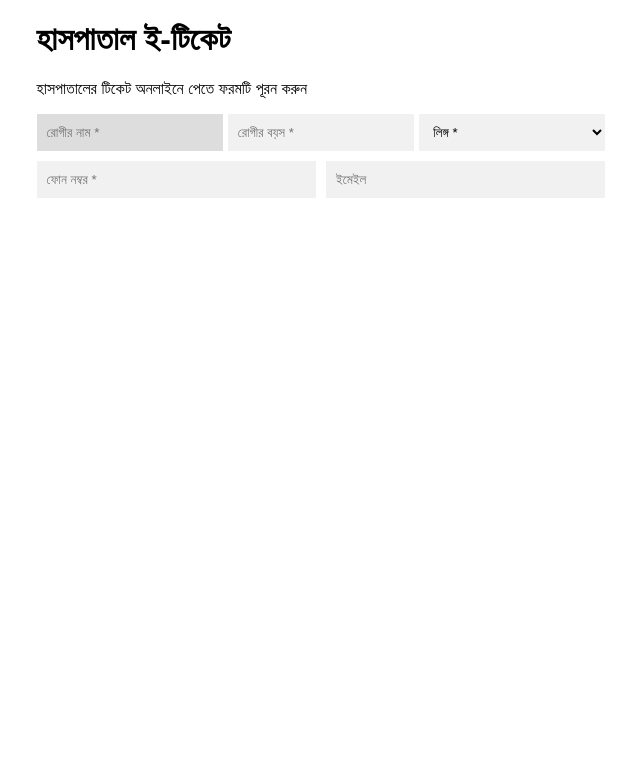
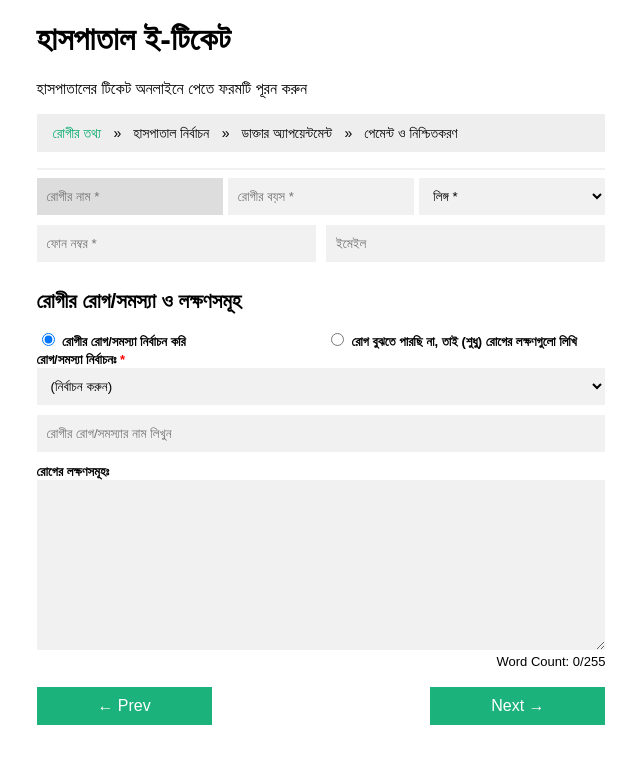
Before and after one commit to mahfuz225bd/Hospital-E-Ticketing-System, a Flask app: page / in a window 1280 px wide. Shown: the top 764 px of the page, without its empty margins (319-959 px from the left). Run offline with Flask 3, Linux system fonts and the light colour scheme; data that the repository does not hold is empty.

Commit message:
completed multi step without nav button action

```diff
--- a/static/base.js
+++ b/static/base.js
@@ -146,26 +146,61 @@ class CompareParagraphs {
 }
 
 class SlideForm {
-    constructor(slideElementsClassName) {
-        this.elements = document.getElementsByClassName(slideElementsClassName);
-        this.currentSlideIndex = 1;
+    #elements;
+    #indicatorLi;
+    #currentSlideNo;
+
+    constructor(slideElementsClassName, indicatorUlElementClassName) {
+        this.#elements = document.getElementsByClassName(slideElementsClassName);
+        this.#indicatorLi = document.querySelectorAll(`ul.${indicatorUlElementClassName} li`);
+        this.#currentSlideNo = 1;
     }
 
-    setCurrentSlideIndex(n) {
-        this.currentSlideIndex = n;
+    count() {
+        return this.#elements.length
     }
 
-    showSlide(n) {
-        const slides = this.elements
+    getSlideNo() {
+        return this.#currentSlideNo;
+    }
+
+    #setSlideNo(n) {
+        this.#currentSlideNo = n;
+    }
+
+    show(n) {
+        const slides = this.#elements
+        const indicatorLi = this.#indicatorLi
+
         let i;
-        if (n > slides.length) { this.setCurrentSlideIndex(1) }
-        if (n < 1) { this.setCurrentSlideIndex(this.currentSlideIndex) }
+        if (n > this.count()) { this.#setSlideNo(1) }
+        if (n < 1) { this.#setSlideNo(this.getSlideNo()) }
 
-        for (i = 0; i < slides.length; i++) {
+        for (i = 0; i < this.count(); i++) {
             slides[i].style.display = "none";
+            indicatorLi[i].style.color = "initial";
         }
 
-        slides[this.currentSlideIndex - 1].style.display = "block";
+        slides[this.getSlideNo() - 1].style.display = "block";
+        indicatorLi[this.getSlideNo() - 1].style.color = '#04AA6D';
+    }
+
+    next() {
+        if (this.getSlideNo() < this.count()) {
+            this.#setSlideNo(this.getSlideNo() + 1)
+            this.show(this.getSlideNo())
+        } else {
+            alert("Not available")
+        }
+    }
+
+    prev() {
+        if (this.getSlideNo() > 1) {
+            this.#setSlideNo(this.getSlideNo() - 1)
+            this.show(this.getSlideNo())
+        } else {
+            alert("Not available")
+        }
     }
 }
 
--- a/static/default.css
+++ b/static/default.css
@@ -90,6 +90,16 @@ select.loading {
   opacity: 0.5;
 }
 
+/* Form slider */
+.form-slide nav {
+  display: flex;
+  justify-content: space-between;
+}
+
+.form-slide nav .btn {
+  width: 175px;
+}
+
 /* Input rows and cols */
 
 .input-row {
@@ -132,10 +142,6 @@ ul.step-indicator li {
   display: inline;
   font-size: 14px;
   color: black;
-}
-
-ul.step-indicator li.active {
-  color: #04AA6D;
 }
 
 ul.step-indicator li+li:before {
--- a/static/default.js
+++ b/static/default.js
@@ -20,6 +20,11 @@ document.addEventListener('DOMContentLoaded', () => {
     const allDoctorNameValues = document.querySelectorAll('output.doctorNameValue')
     const appointmentDateRow = document.querySelector('#appointmentDateRow')
     const inputAppointmentDate = document.querySelector('#appointmentDate')
+
+    const formSlide = new SlideForm('form-slide', 'step-indicator');
+
+    // Showing form
+    formSlide.show()
 
     // Setting attributes value, min, max properties of #appointmentDate
     const todayForHTML = DateValueForHTML.getToday()
@@ -229,9 +234,6 @@ document.addEventListener('DOMContentLoaded', () => {
         preventDatesToInput(targetElement, unavailableISOWeeks)
     })
 
-    const formSlide = new SlideForm('form-slide');
-    formSlide.showSlide()
-
     // If form#mainForm is submitted
     mainForm.addEventListener('submit', event => {
         event.preventDefault()
--- a/templates/index.html
+++ b/templates/index.html
@@ -2,14 +2,14 @@
 <h1>হাসপাতাল ই-টিকেট</h1>
 <p>হাসপাতালের টিকেট অনলাইনে পেতে ফরমটি পূরন করুন</p>
 
-<!-- <ul class="step-indicator">
+<ul class="step-indicator">
   <li class="active">রোগীর তথ্য</li>
   <li>হাসপাতাল নির্বাচন</li>
   <li>ডাক্তার অ্যাপয়েন্টমেন্ট</li>
   <li>পেমেন্ট ও নিশ্চিতকরণ</li>
 </ul>
 
-<hr /> -->
+<hr />
 
 <form action="/post" id="mainForm">
   <div class="form-slide">
@@ -39,9 +39,7 @@
         <input type="text" placeholder="ইমেইল" name="email" id="email" required />
       </div>
     </div>
-  </div>
 
-  <div class="form-slide">
     <h2>রোগীর রোগ/সমস্যা ও লক্ষণসমূহ</h2>
 
     <div class="input-row">
@@ -66,6 +64,7 @@
         <input class="hide" type="text" id="inputCustomProblem" placeholder="রোগীর রোগ/সমস্যার নাম লিখুন"
           style="margin-top: 10px" />
       </div>
+
     </div>
 
     <div class="input-row">
@@ -77,6 +76,11 @@
         </div>
       </div>
     </div>
+
+    <nav>
+      <button class="btn">&#8592; Prev</button>
+      <button class="btn">Next &#8594;</button>
+    </nav>
   </div>
 
   <div class="form-slide">
```
Also changed, not shown: 1 other file.
